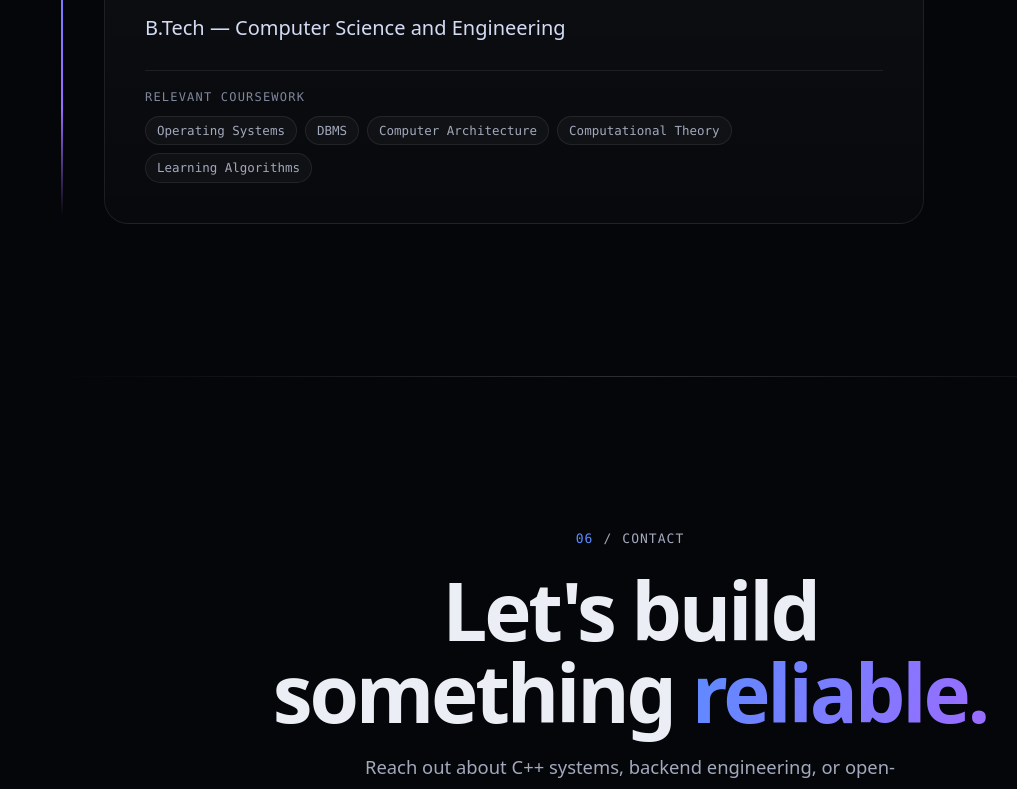
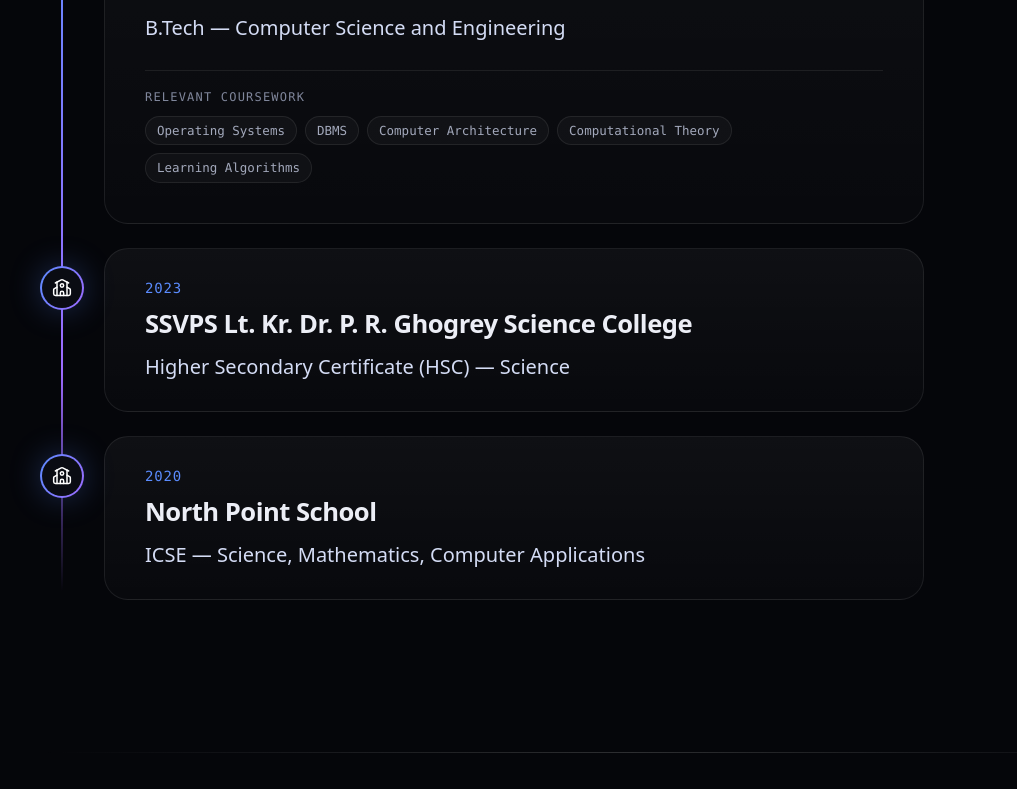
Before and after one commit to devtejasx/tejas-nagmote-portfolio, a React (Vite) app: page / in a window 1280 px wide. Shown: the part 9558-10347 px from the top of the page, without its empty margins (10-1027 px from the left). Built offline with nearby package versions, Linux system fonts and the light colour scheme; a web font is replaced by a local one.

Commit message:
add school education entries
HSC (Science) at SSVPS Lt. Kr. Dr. P. R. Ghogrey Science College, 2023, and ICSE at North Point School, 2020, below the B.Tech in a single timeline.

```diff
--- a/src/data/education.ts
+++ b/src/data/education.ts
@@ -1,7 +1,19 @@
-export const education = {
+export interface EducationEntry {
+  institution: string
+  place?: string
+  credential: string
+  /** Start year, when the entry is a range. */
+  start?: number
+  end: number
+  coursework?: string[]
+}
+
+/** Newest first. The university entry is from the resume; the school entries were supplied by Tejas. */
+export const education: EducationEntry[] = [
+  {
     institution: 'PES University',
-  city: 'Bangalore',
-  degree: 'B.Tech — Computer Science and Engineering',
+    place: 'Bangalore, India',
+    credential: 'B.Tech — Computer Science and Engineering',
     start: 2023,
     end: 2027,
     coursework: [
@@ -11,4 +23,17 @@ export const education = {
       'Computational Theory',
       'Learning Algorithms',
     ],
-} as const
+  },
+  {
+    institution: 'SSVPS Lt. Kr. Dr. P. R. Ghogrey Science College',
+    credential: 'Higher Secondary Certificate (HSC) — Science',
+    end: 2023,
+  },
+  {
+    institution: 'North Point School',
+    credential: 'ICSE — Science, Mathematics, Computer Applications',
+    end: 2020,
+  },
+]
+
+export const university = education[0]
--- a/src/sections/About.tsx
+++ b/src/sections/About.tsx
@@ -5,7 +5,7 @@ import { Counter } from '../components/Counter'
 import { Reveal } from '../components/Reveal'
 import { SectionHeading } from '../components/SectionHeading'
 import { TiltCard } from '../components/TiltCard'
-import { education } from '../data/education'
+import { university } from '../data/education'
 import { profile, stats } from '../data/profile'
 import './About.css'
 
@@ -55,7 +55,7 @@ export function About() {
                   <GraduationCap size={16} aria-hidden="true" /> Studying
                 </dt>
                 <dd>
-                  B.Tech CSE, {education.institution} ({education.start}–{education.end})
+                  B.Tech CSE, {university.institution} ({university.start}–{university.end})
                 </dd>
               </div>
               <div>
--- a/src/sections/Education.css
+++ b/src/sections/Education.css
@@ -43,6 +43,15 @@
   max-width: 820px;
   padding: clamp(24px, 4vw, 40px);
   border-radius: var(--radius-lg);
+}
+
+.edu-card--compact {
+  gap: 4px;
+  padding-block: clamp(20px, 3vw, 28px);
+}
+
+.edu-card--compact .edu-card__school {
+  font-size: clamp(1.25rem, 2.6vw, 1.6rem);
 }
 
 .edu-card__years {
--- a/src/sections/Education.tsx
+++ b/src/sections/Education.tsx
@@ -1,10 +1,25 @@
-import { GraduationCap } from 'lucide-react'
+import { GraduationCap, School } from 'lucide-react'
 import { Badges } from '../components/Badges'
 import { Reveal } from '../components/Reveal'
 import { SectionHeading } from '../components/SectionHeading'
 import { TiltCard } from '../components/TiltCard'
-import { education } from '../data/education'
+import { education, type EducationEntry } from '../data/education'
 import './Education.css'
+
+function Years({ start, end }: Pick<EducationEntry, 'start' | 'end'>) {
+  return (
+    <p className="edu-card__years mono">
+      {start !== undefined && (
+        <>
+          <time dateTime={String(start)}>{start}</time>
+          <span aria-hidden="true"> — </span>
+          <span className="sr-only"> to </span>
+        </>
+      )}
+      <time dateTime={String(end)}>{end}</time>
+    </p>
+  )
+}
 
 export function Education() {
   return (
@@ -18,30 +33,36 @@ export function Education() {
         />
 
         <ol className="timeline">
-          <Reveal as="li" className="timeline__item">
+          {education.map((entry, i) => {
+            const primary = i === 0
+            const Icon = primary ? GraduationCap : School
+            return (
+              <Reveal key={entry.institution} as="li" className="timeline__item" delay={i * 0.08}>
                 <span className="timeline__marker" aria-hidden="true">
-              <GraduationCap size={20} strokeWidth={1.8} />
+                  <Icon size={20} strokeWidth={1.8} />
                 </span>
-            <TiltCard className="edu-card glass" maxTilt={3}>
-              <p className="edu-card__years mono">
-                <time dateTime={String(education.start)}>{education.start}</time>
-                <span aria-hidden="true"> — </span>
-                <span className="sr-only"> to </span>
-                <time dateTime={String(education.end)}>{education.end}</time>
-              </p>
-              <h3 className="edu-card__school">{education.institution}</h3>
-              <p className="edu-card__place">{education.city}, India</p>
-              <p className="edu-card__degree">{education.degree}</p>
+                <TiltCard
+                  className={`edu-card glass${primary ? '' : ' edu-card--compact'}`}
+                  maxTilt={3}
+                >
+                  <Years start={entry.start} end={entry.end} />
+                  <h3 className="edu-card__school">{entry.institution}</h3>
+                  {entry.place && <p className="edu-card__place">{entry.place}</p>}
+                  <p className="edu-card__degree">{entry.credential}</p>
+                  {entry.coursework && (
                     <div className="edu-card__coursework">
                       <h4 className="edu-card__label mono">Relevant coursework</h4>
                       <Badges
-                  items={education.coursework}
+                        items={entry.coursework}
                         label="Relevant coursework"
                         variant="feature"
                       />
                     </div>
+                  )}
                 </TiltCard>
               </Reveal>
+            )
+          })}
         </ol>
       </div>
     </section>
```
Also changed, not shown: 1 other file (tests, documents, lock files or other folders). Lines whose indentation alone changed are shown as unchanged.
